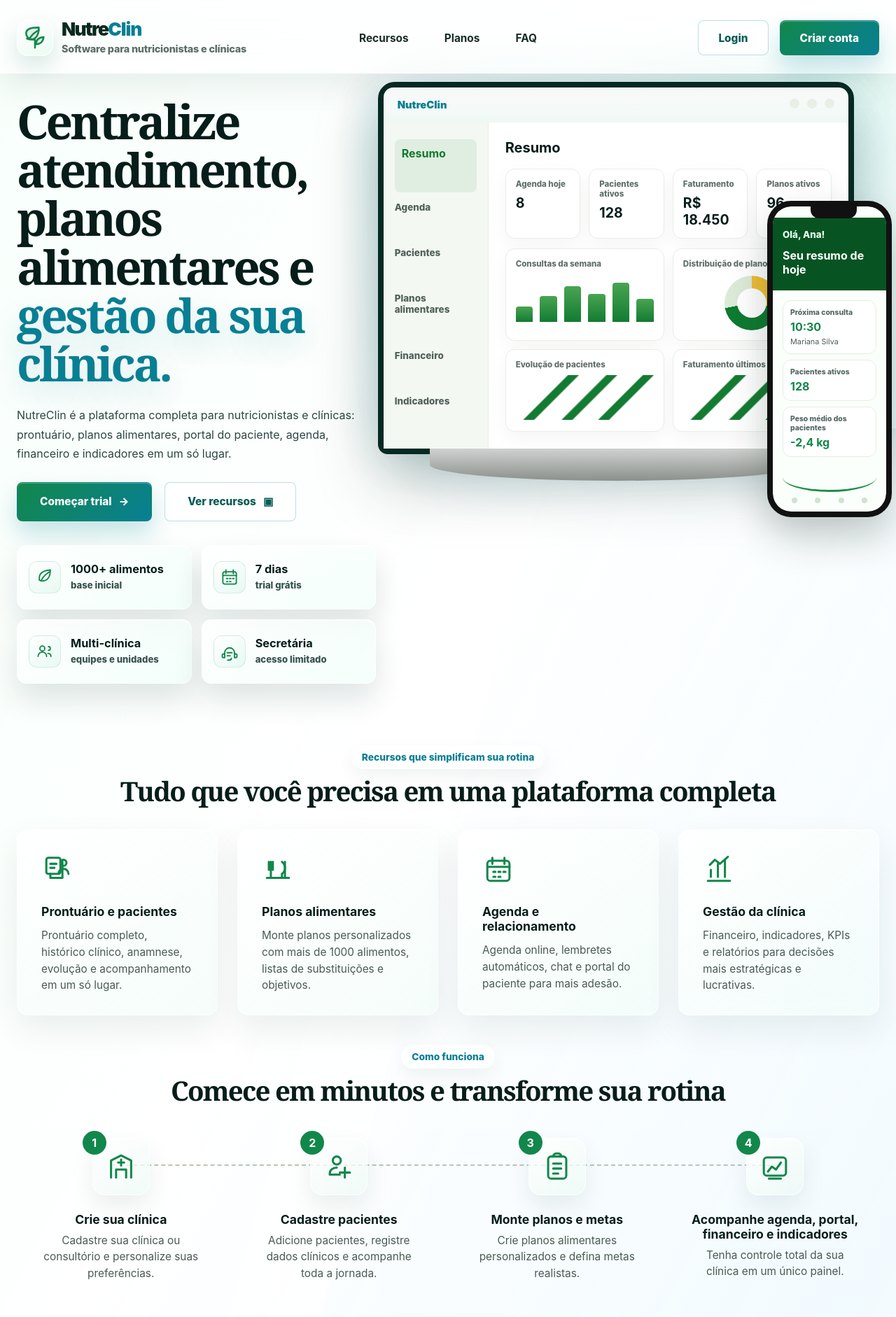
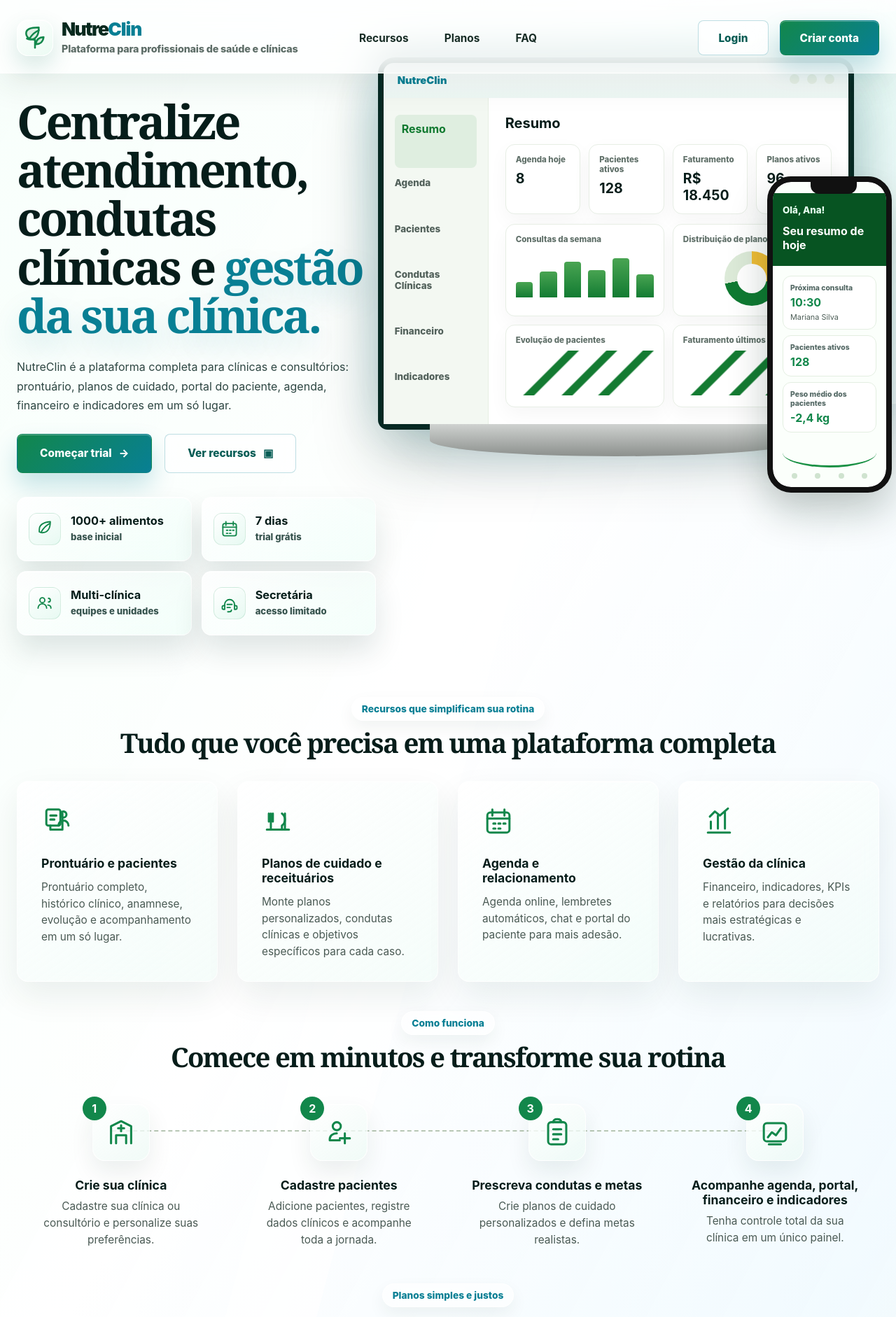
Before and after one commit to GiovaniPeter/nutrisys-saas, a Next.js app: page / in a window 1280 px wide. Shown: the top 1882 px of the page at 70% size. Built offline with nearby package versions, Linux system fonts and the light colour scheme; no server answers.

Commit message:
copy: atualiza src/app/page.tsx para generalizar termos para clínicas e profissionais de saúde

```diff
--- a/src/app/page.tsx
+++ b/src/app/page.tsx
@@ -11,8 +11,8 @@
   },
   {
     icon: "meal",
-    title: "Planos alimentares",
-    text: "Monte planos personalizados com mais de 1000 alimentos, listas de substituições e objetivos."
+    title: "Planos de cuidado e receituários",
+    text: "Monte planos personalizados, condutas clínicas e objetivos específicos para cada caso."
   },
   {
     icon: "calendar",
@@ -39,8 +39,8 @@
   },
   {
     icon: "clipboard",
-    title: "Monte planos e metas",
-    text: "Crie planos alimentares personalizados e defina metas realistas."
+    title: "Prescreva condutas e metas",
+    text: "Crie planos de cuidado personalizados e defina metas realistas."
   },
   {
     icon: "dashboard",
@@ -54,7 +54,7 @@
     code: "essential",
     name: "Essencial",
     price: "R$ 79,00",
-    features: ["Pacientes", "Agenda", "Planos alimentares", "PDFs"]
+    features: ["Pacientes", "Agenda", "Prontuários e Planos", "PDFs"]
   },
   {
     code: "professional",
@@ -96,7 +96,7 @@
           <span className="np-logo-mark"><LeafIcon /></span>
           <span>
             <strong>Nutre<em>Clin</em></strong>
-            <small>Software para nutricionistas e clínicas</small>
+            <small>Plataforma para profissionais de saúde e clínicas</small>
           </span>
         </Link>
 
@@ -120,11 +120,11 @@
       <section className="np-hero">
         <div className="np-hero-copy">
           <h1>
-            Centralize atendimento, planos alimentares e <span>gestão da sua clínica.</span>
+            Centralize atendimento, condutas clínicas e <span>gestão da sua clínica.</span>
           </h1>
           <p>
-            NutreClin é a plataforma completa para nutricionistas e clínicas: prontuário,
-            planos alimentares, portal do paciente, agenda, financeiro e indicadores em um só lugar.
+            NutreClin é a plataforma completa para clínicas e consultórios: prontuário,
+            planos de cuidado, portal do paciente, agenda, financeiro e indicadores em um só lugar.
           </p>
 
           <div className="np-hero-actions">
@@ -232,7 +232,7 @@
 
       <section className="np-final-cta">
         <div className="np-final-photo">
-          <Image src="/nutritionist-laptop.png" alt="Nutricionista usando notebook" width={640} height={380} />
+          <Image src="/nutritionist-laptop.png" alt="Profissional de saúde usando notebook" width={640} height={380} />
         </div>
         <div className="np-final-copy">
           <h2>Seu próximo passo é validar o uso real</h2>
@@ -255,10 +255,10 @@
             <span className="np-logo-mark"><LeafIcon /></span>
             <span>
               <strong>Nutre<em>Clin</em></strong>
-              <small>Software para nutricionistas e clínicas</small>
+              <small>Plataforma para profissionais de saúde e clínicas</small>
             </span>
           </Link>
-          <p>Plataforma completa para nutricionistas e clínicas de nutrição.</p>
+          <p>Solução completa de gestão para consultórios e clínicas multiprofissionais.</p>
           <div className="np-socials" aria-label="Redes sociais">
             <a href="#" aria-label="Instagram">◎</a>
             <a href="#" aria-label="Facebook">f</a>
@@ -305,7 +305,7 @@
             <b>Resumo</b>
             <span>Agenda</span>
             <span>Pacientes</span>
-            <span>Planos alimentares</span>
+            <span>Condutas Clínicas</span>
             <span>Financeiro</span>
             <span>Indicadores</span>
           </aside>
```
